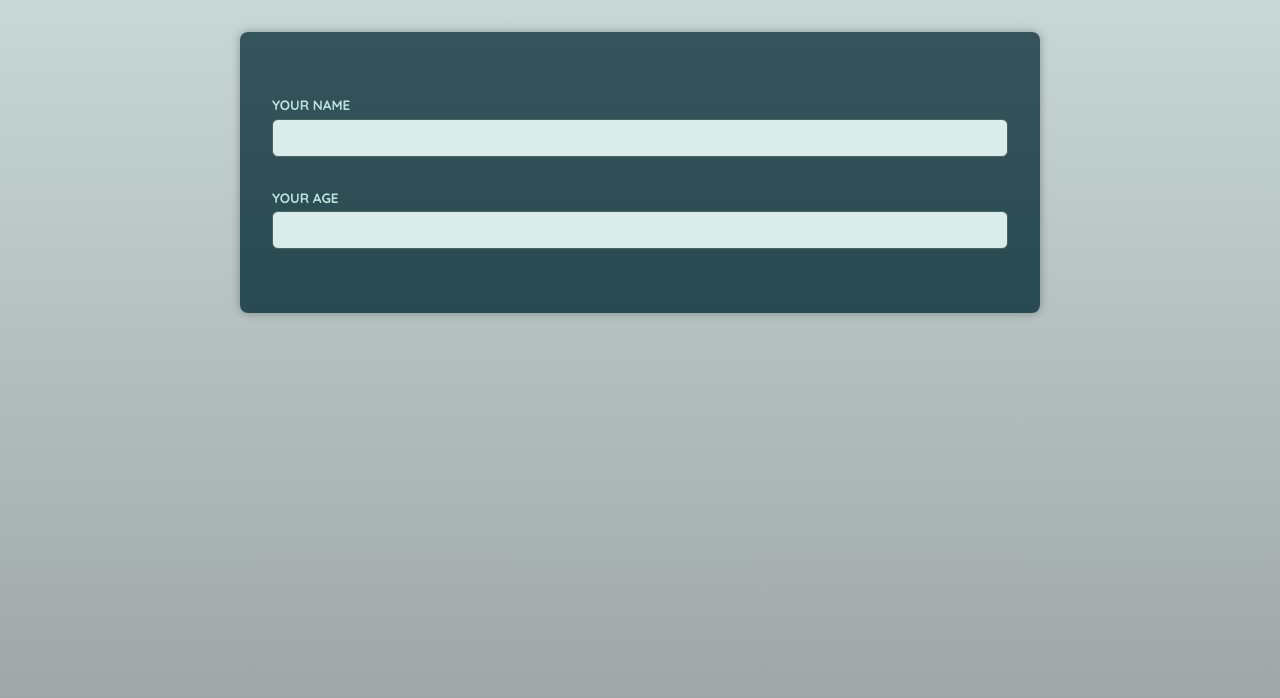
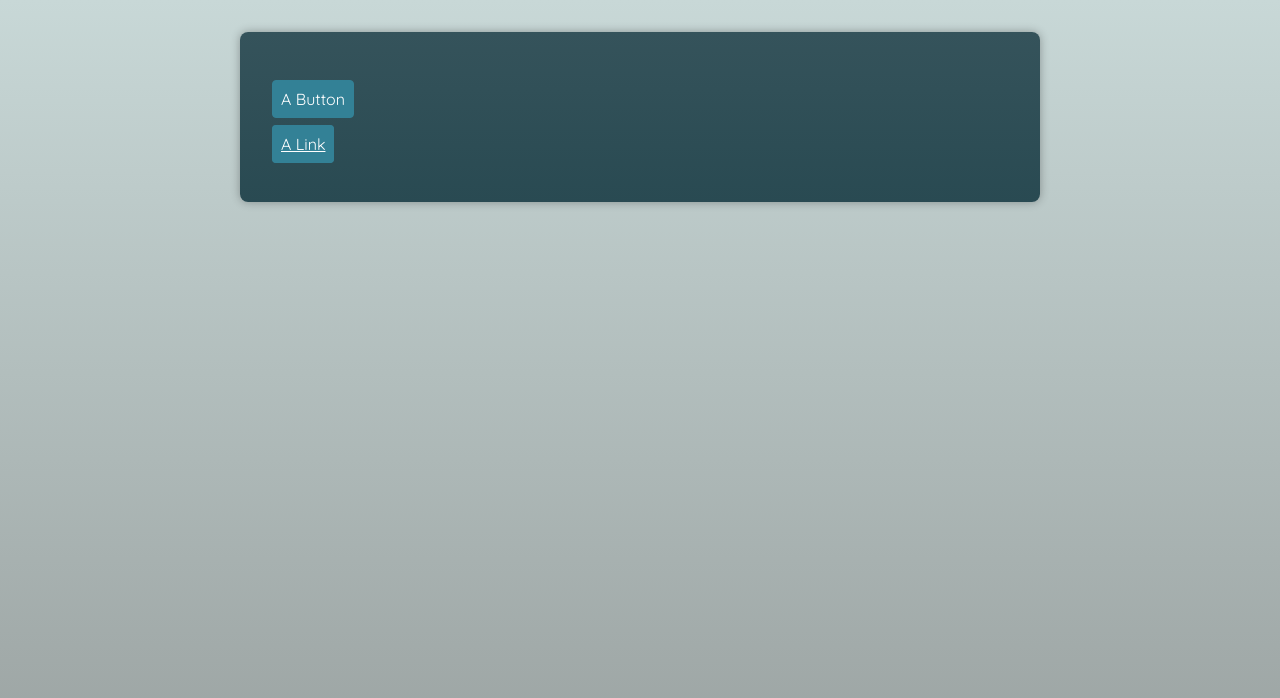
Before and after one commit to rswieczkowski/adv-components, a React (Vite) app: page / in a window 1280 px wide. Shown: the top 698 px of the page. Built offline with nearby package versions, Linux system fonts and the light colour scheme; a web font is replaced by a local one.

Commit message:
Button component

```diff
--- a/src/App.tsx
+++ b/src/App.tsx
@@ -1,11 +1,15 @@
-import Input from './components/Input';
+import Button from './components/Button';
 
 function App() {
   return (
-    <h1>
-      <Input id='name' label='Your name' type='text' />
-      <Input id='age' label='Your age' type='number' />
-    </h1>
+    <main>
+      <p>
+        <Button>A Button</Button>
+      </p>
+      <p>
+        <Button href='https://google.com'>A Link</Button>
+      </p>
+    </main>
   );
 }
 
--- /dev/null
+++ b/src/components/Button.tsx
@@ -0,0 +1,20 @@
+import { type ComponentPropsWithoutRef } from 'react';
+
+type ButtonProps = ComponentPropsWithoutRef<'button'> & {
+  href?: never;
+};
+
+type AnchorProps = ComponentPropsWithoutRef<'a'> & {
+  href?: string;
+};
+
+function isAnchorProps(props: ButtonProps | AnchorProps): props is AnchorProps {
+  return 'href' in props;
+}
+
+export default function Button(props: ButtonProps | AnchorProps) {
+  if (isAnchorProps(props)) {
+    return <a className='button' {...props}></a>;
+  }
+  return <button className='button' {...props}></button>;
+}
```
